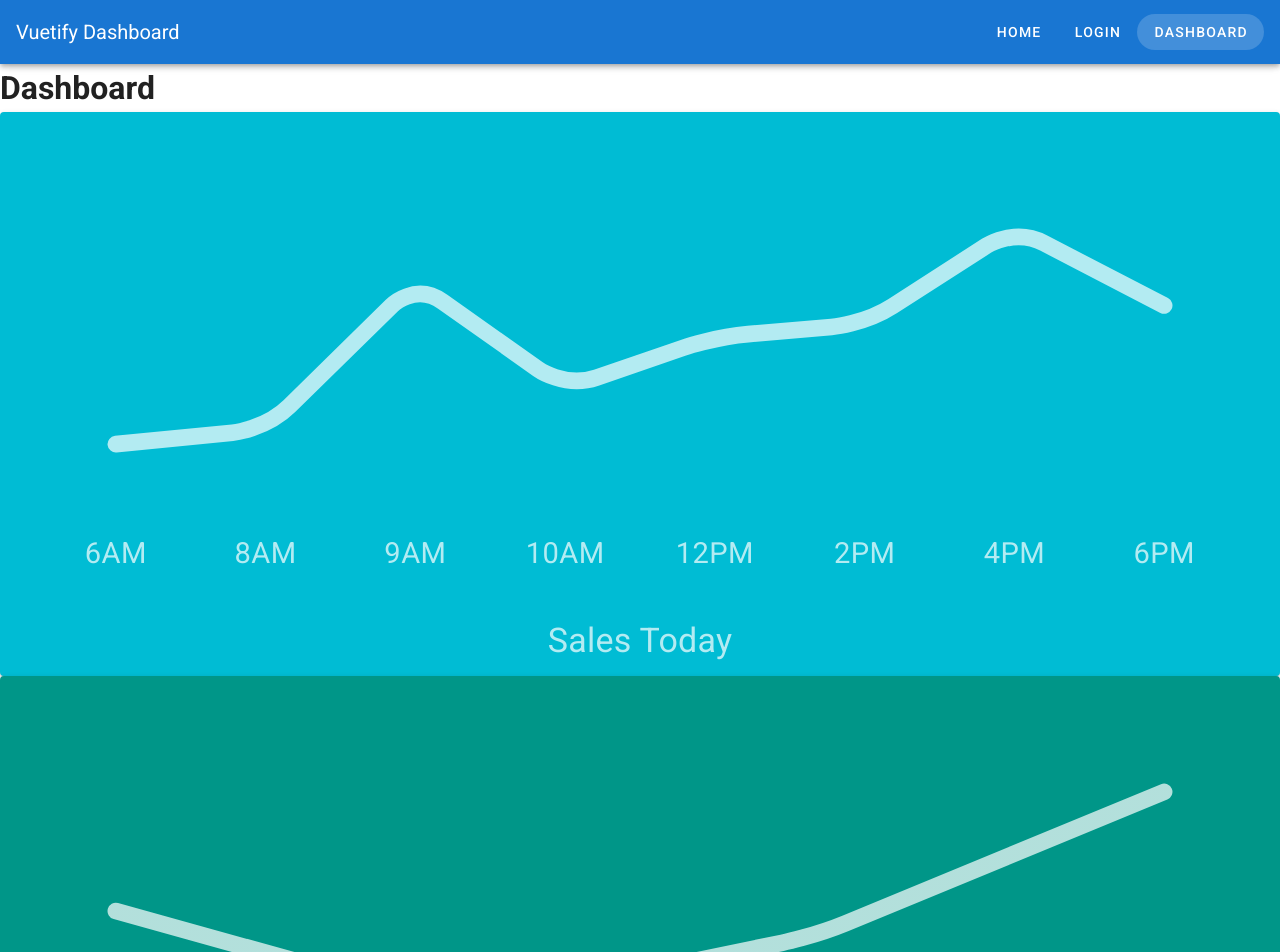
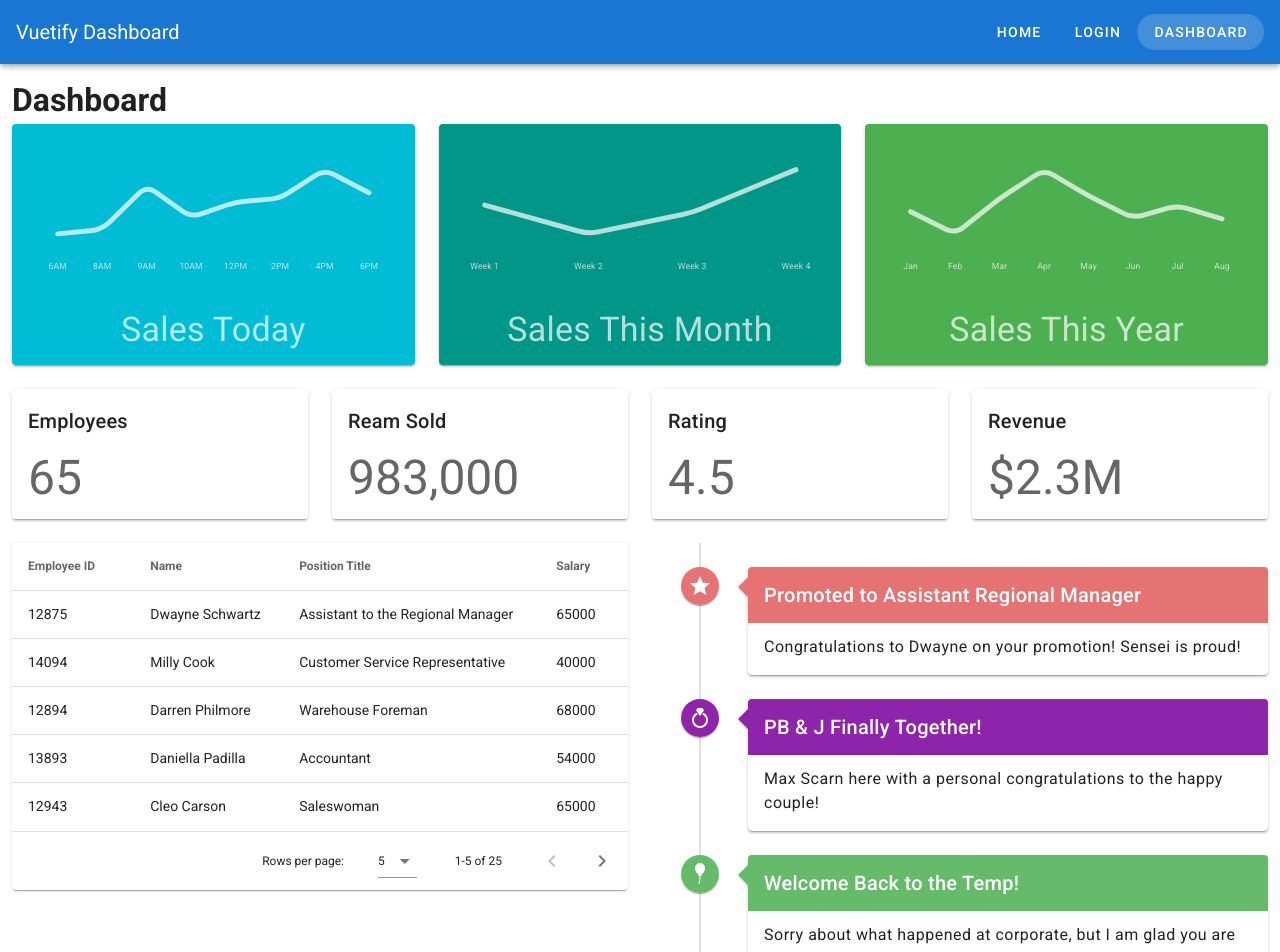
Before and after one commit to webdevlx/learnenglish, a Vue app: page /dashboard in a window 1280 px wide. Shown: the top 952 px of the page. Built offline with nearby package versions, Linux system fonts and the light colour scheme.

Commit message:
Layouts - Responsive Design end

```diff
--- a/src/views/Dashboard.vue
+++ b/src/views/Dashboard.vue
@@ -1,16 +1,30 @@
 <template>
-  <div>
+  <v-container fluid>
     <h1>Dashboard</h1>
 
-    <sales-graph v-for="sale in sales" :key="`${sale.title}`" :sale="sale" />
+    <v-row justify="center">
+      <v-col cols="12" md="6" lg="4" v-for="sale in sales" :key="`${sale.title}`">
+        <sales-graph :sale="sale" />
+      </v-col>
+    </v-row>
 
-    <statistic-card v-for="statistic in statistics" :key="`${statistic.title}`" :statistic="statistic" />
+    <v-row justify="center">
+      <v-col cols="12" sm="6" md="4" lg="3" v-for="statistic in statistics" :key="`${statistic.title}`">
+        <statistic-card :statistic="statistic" />
+      </v-col>
+    </v-row>
 
-    <employees-table :employees="employees" @select-row="selectRow" />
+    <v-row>
+      <v-col cols="12" lg="6">
+        <employees-table :employees="employees" @select-row="selectRow" />
+      </v-col>
 
-    <event-timeline :timeline="timeline" />
+      <v-col cols="12" lg="6">
+        <event-timeline :timeline="timeline" />
+      </v-col>
+    </v-row>
 
-    <v-snackbar v-model="snackbar">
+    <v-snackbar v-model="snackbar" :left="$vuetify.breakpoint.lgAndUp">
       {{ currentRow.name }} - {{ currentRow.title }}
 
       <template v-slot:action="{ attrs }">
@@ -19,7 +33,7 @@
         </v-btn>
       </template>
     </v-snackbar>
-  </div>
+  </v-container>
 </template>
 
 <script>
--- a/src/views/Login.vue
+++ b/src/views/Login.vue
@@ -1,5 +1,8 @@
 <template>
-  <v-card width="400" class="mx-auto mt-5">
+  <v-container>
+    <v-row justify="center">
+      <v-col cols="12" md="6">
+        <v-card class="mx-auto mt-3">
           <v-card-title>
             <h1 class="display-1">Login</h1>
           </v-card-title>
@@ -29,6 +32,9 @@
             <v-btn color="info">Login</v-btn>
           </v-card-actions>
         </v-card>
+      </v-col>
+    </v-row>
+  </v-container>
 </template>
 
 <script>
@@ -38,7 +44,7 @@ export default {
     return {
       showPassword: false,
       username: "",
-      password: ""
+      password: "",
     };
   },
 };
```
Lines whose indentation alone changed are shown as unchanged.
